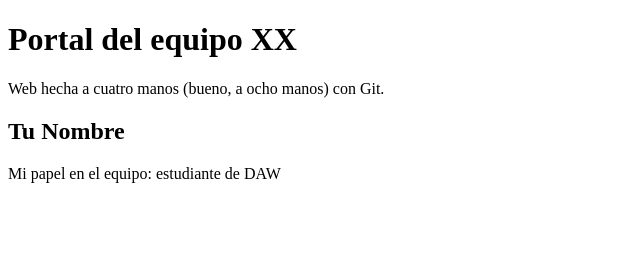
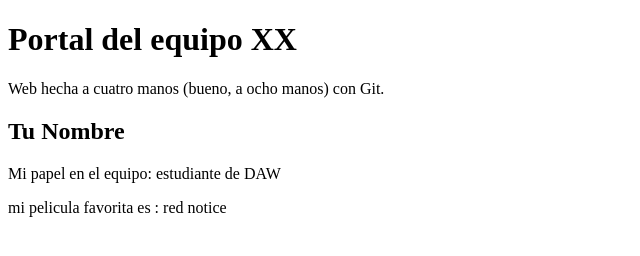
Before and after one commit to CLOUDGRK/Portal-Equipo04, a plain HTML site: page index.html in a window 1280 px wide. Shown: the whole page, without its empty margins (0-640 px from the left). Drawn offline with Linux system fonts and the light colour scheme.

Commit message:
Se añade pelicula favorita de Mohamed

```diff
--- a/index.html
+++ b/index.html
@@ -10,6 +10,7 @@
     	<section>
   		<h2>Tu Nombre</h2>
   		<p>Mi papel en el equipo: estudiante de DAW</p>
+		<p>mi pelicula favorita es : red notice </p>
   	</section >
   </body>
 </html>
```
